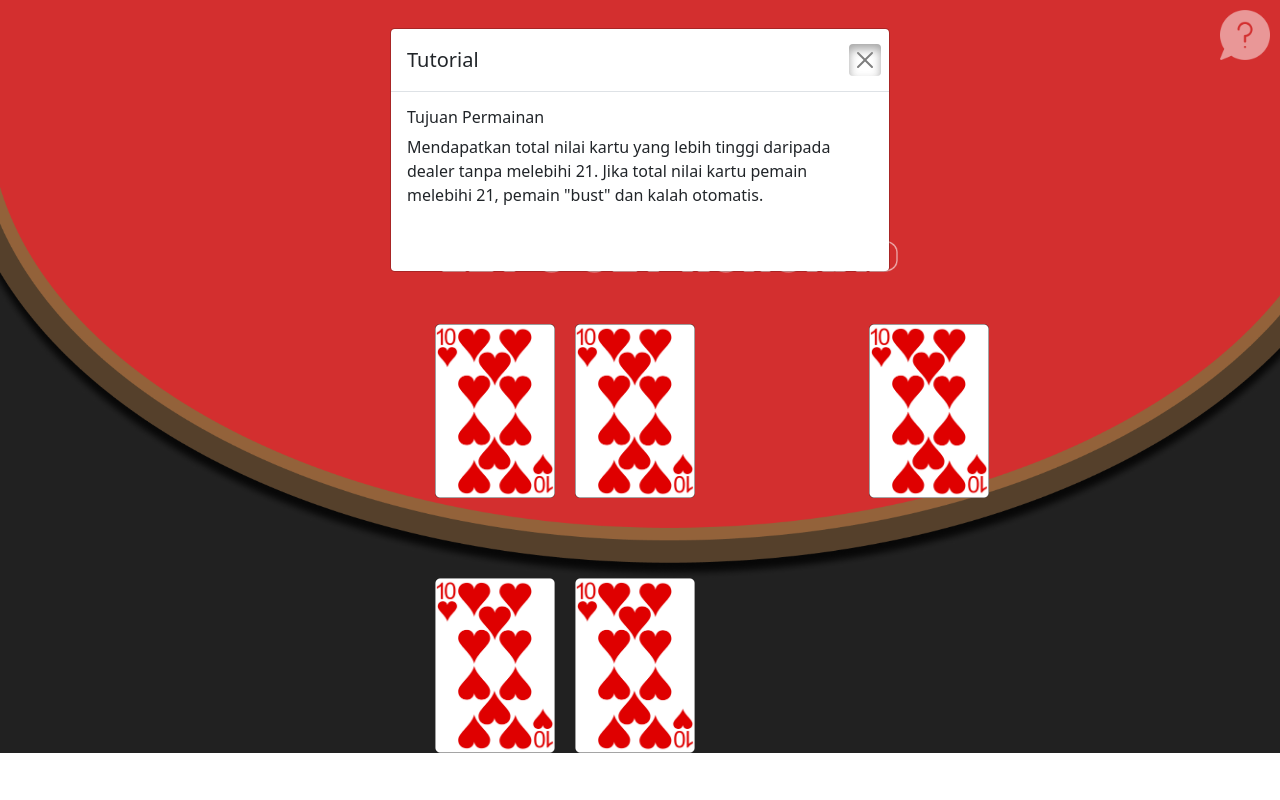
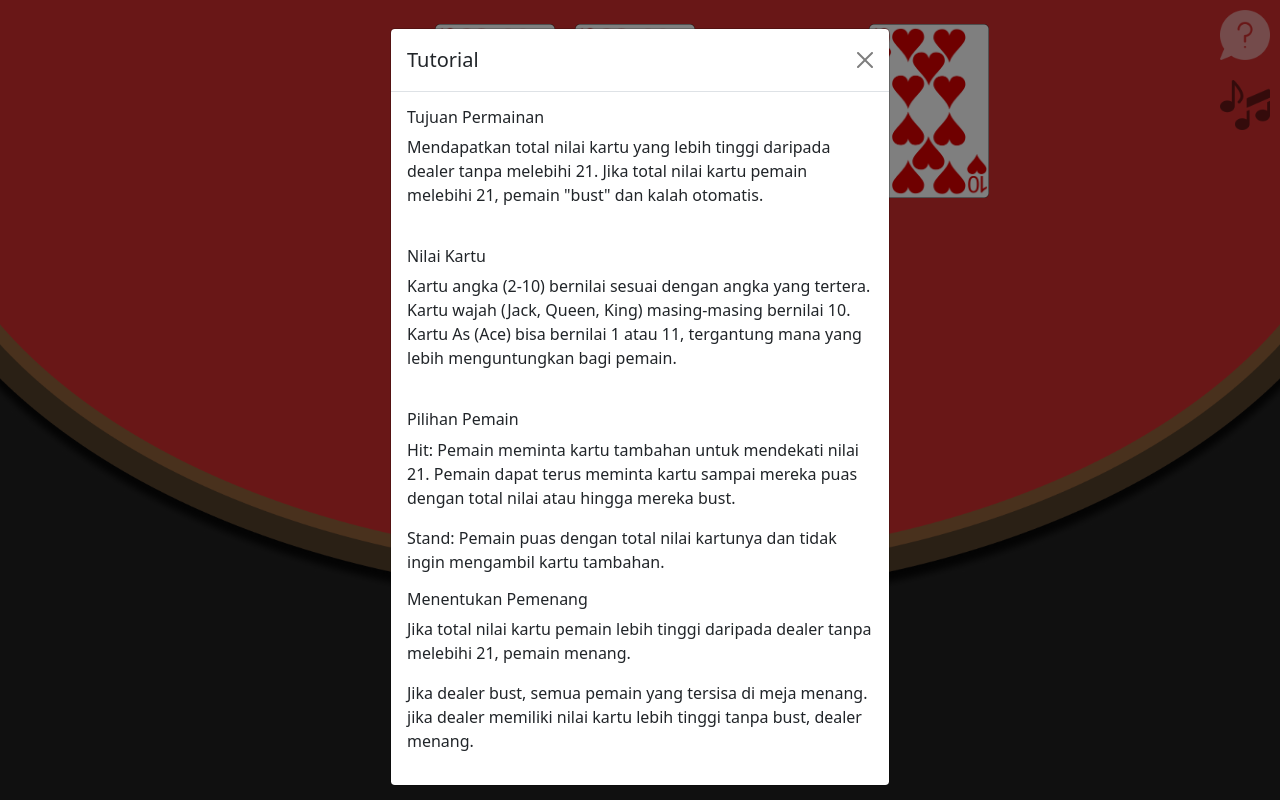
Before and after one commit to mnaufaldillah/hackathon8-phase0, a plain HTML site: page index.html in a window 1280 px wide. Both pictures are taken after a click on the picture 1245 px from the left and 35 px from the top of the page. Drawn offline with nearby package versions, Linux system fonts and the light colour scheme.

Commit message:
Music Control

```diff
--- a/index.html
+++ b/index.html
@@ -13,9 +13,17 @@
     />
 </head>
 <body>
-    <div class="position-absolute top-0 end-0 gambar-icon-tutorial">
-        <img src="assets/icon_tutorial_.png" alt="" class="" data-bs-toggle="modal" data-bs-target="#tutorial-modal">
+    <nav class="nav flex-column position-absolute top-0 end-0">
+      <div class=" gambar-icon-tutorial">
+        <img src="assets/icon_tutorial_.png" alt="" class="" data-bs-toggle="modal" data-bs-target="#tutorial-modal" id="tutorial">
       </div>
+      <div class="gambar-icon-tutorial">
+        <img src="assets/music_background_play.png" alt="music" id="music-play">
+      </div>
+    </nav>
+
+    <!-- Modal -->
+    <div class="modal fade" id="tutorial-modal" tabindex="-1" aria-labelledby="modal-title" aria-hidden="true">
         <div class="modal-dialog">
             <div class="modal-content">
                 <div class="modal-header">
@@ -26,10 +34,25 @@
                     <h6>Tujuan Permainan</h6>
                     <p>Mendapatkan total nilai kartu yang lebih tinggi daripada dealer tanpa melebihi 21. Jika total nilai kartu pemain melebihi 21, pemain "bust" dan kalah otomatis.</p>
                     <br>
-                <h6></h6>
+                    <h6>Nilai Kartu</h6>
+                    <p>Kartu angka (2-10) bernilai sesuai dengan angka yang tertera. Kartu wajah (Jack, Queen, King) masing-masing bernilai 10.
+                    Kartu As (Ace) bisa bernilai 1 atau 11, tergantung mana yang lebih menguntungkan bagi pemain.</p>
+                    <br>
+                    <h6>Pilihan Pemain </h6>
+                    <p>Hit: Pemain meminta kartu tambahan untuk mendekati nilai 21. Pemain dapat terus meminta kartu sampai mereka puas dengan total nilai atau hingga mereka bust.
+                    <br>
+                    <p>Stand: Pemain puas dengan total nilai kartunya dan tidak ingin mengambil kartu tambahan.</p>
+                    <h6>Menentukan Pemenang</h6>
+                    <p>Jika total nilai kartu pemain lebih tinggi daripada dealer tanpa melebihi 21, pemain menang.
+                    <br>
+                    <p>Jika dealer bust, semua pemain yang tersisa di meja menang.
+                    jika dealer memiliki nilai kartu lebih tinggi tanpa bust, dealer menang.
+                    </p>
                 </div>
             </div>
         </div>
+    </div>
+
     <div class="row colm1">
         <div class="col-6 col-md-4"></div>
         <div class="col-6 col-md-4">
@@ -58,5 +81,10 @@
         </div>
         <div class="col-6 col-md-4"></div>
     </div>
+
+    <script src="https://cdn.jsdelivr.net/npm/@popperjs/core@2.9.3/dist/umd/popper.min.js"></script>
+    <script src="https://cdn.jsdelivr.net/npm/bootstrap@5.0.2/dist/js/bootstrap.min.js"></script>
+    <script src="index.js"></script>
+    <embed src="assets/Sound/backsound_casino.mp3" loop="true" autostart="true" width="0" height="0" id="music-control">
 </body>
 </html>
--- /dev/null
+++ b/index.js
@@ -0,0 +1,18 @@
+const playMusic = document.getElementById('music-play');
+const controlMusic = document.getElementById('music-control');
+console.log(controlMusic);
+let toggle = true;
+
+playMusic.addEventListener('click', function(){
+    toggle = !toggle
+
+    if (toggle) {
+        playMusic.src = 'assets/music_background_play.png';
+        controlMusic.muted = false;
+        controlMusic.autoplay = true;
+
+    } else {
+        playMusic.src = 'assets/music_background_mute.png';
+        controlMusic.muted = true;
+    }
+})
--- a/style.css
+++ b/style.css
@@ -8,6 +8,8 @@ body {
     background-image: url("assets/Frame_1.png");
     background-size: cover;
     background-repeat: no-repeat;
+    background-position: center center;
+    background-attachment: fixed;
   }
 
 .gambar-icon-tutorial {
@@ -31,7 +33,7 @@ body {
 }
 
 button {
-    background-color: red;
+    /* background-color: red;
     height: 100px;
     width: 100px;
     text-decoration: none;
@@ -42,7 +44,9 @@ button {
     color: white;
     border-style: dashed;
     border-color: white;
-    box-shadow: inset 0 5px 10px rgb(77, 77, 77);
+    box-shadow: inset 0 5px 10px rgb(77, 77, 77); */
+    background: transparent;
+    border: none;
 }
 
 #top {
```
Also changed, not shown: assets/music_background_mute.png (added), assets/music_background_play.png (added), 4 other files. Lines whose indentation alone changed are shown as unchanged.
